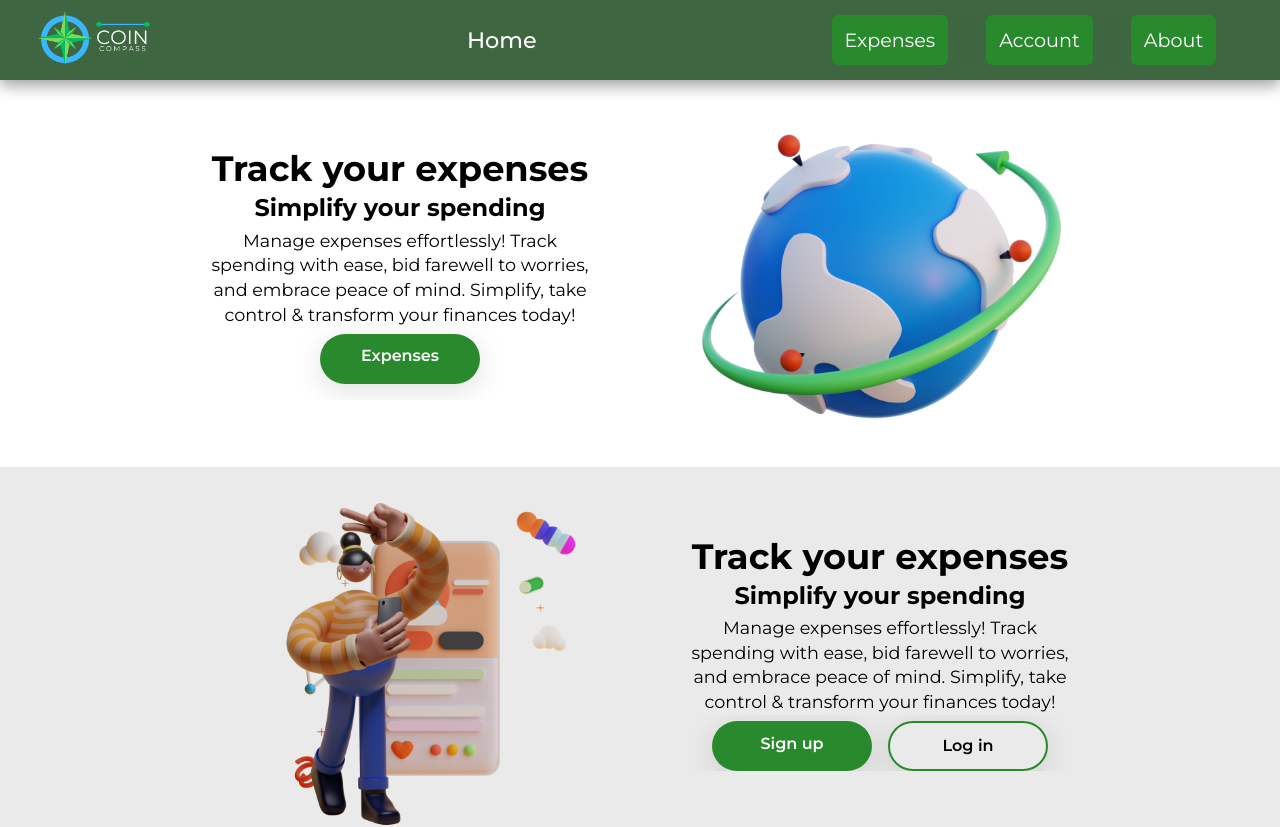
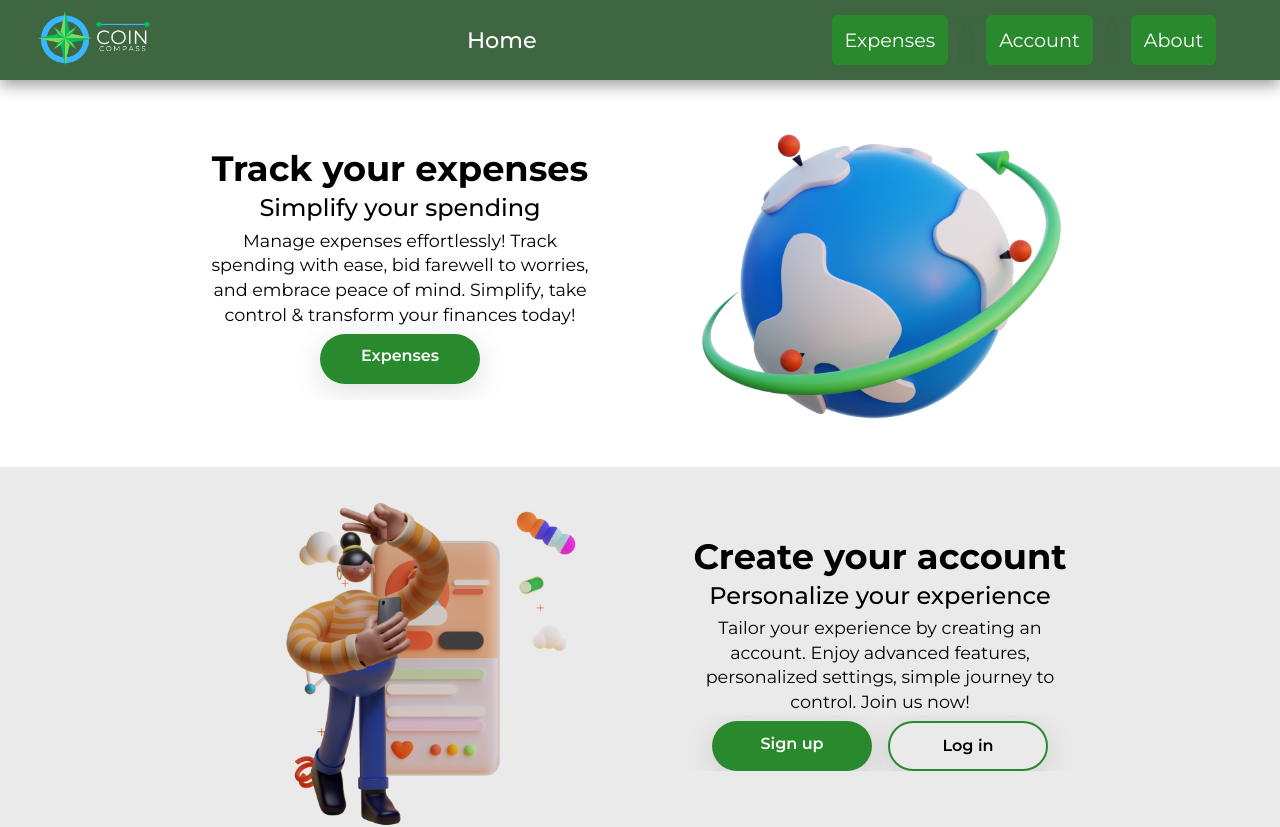
Before and after one commit to ITHS-Team8/CoinCompass, a Vue app: page / in a window 1280 px wide. Shown: the top 827 px of the page. Built offline with nearby package versions, Linux system fonts and the light colour scheme.

Commit message:
Added relevant content to hero2

```diff
--- a/src/components/HeroSection.vue
+++ b/src/components/HeroSection.vue
@@ -24,12 +24,12 @@
         </div>
 
         <div class="hero-text-container">
-            <h1>Track your expenses</h1>
-            <h3>Simplify your spending</h3>
+            <h1>Create your account</h1>
+            <h3>Personalize your experience</h3>
             <p>
-                Manage expenses effortlessly! Track spending with ease, bid
-                farewell to worries, and embrace peace of mind. Simplify, take
-                control & transform your finances today!
+                Tailor your experience by creating an account. Enjoy advanced
+                features, personalized settings, simple journey to control. Join
+                us now!
             </p>
             <div class="btn-container">
                 <router-link to="/expenses" class="btn1">Sign up</router-link>
@@ -100,6 +100,7 @@
     .hero-text-container h3 {
         font-size: 1.5rem;
         margin-bottom: 0.2rem;
+        font-weight: 500;
     }
 
     .hero-text-container p {
--- a/src/views/HomeView.vue
+++ b/src/views/HomeView.vue
@@ -7,7 +7,6 @@
     <main>
         <NavBar view="Home" />
         <HeroSection />
-        <h1>Home View</h1>
     </main>
 </template>
 
```
